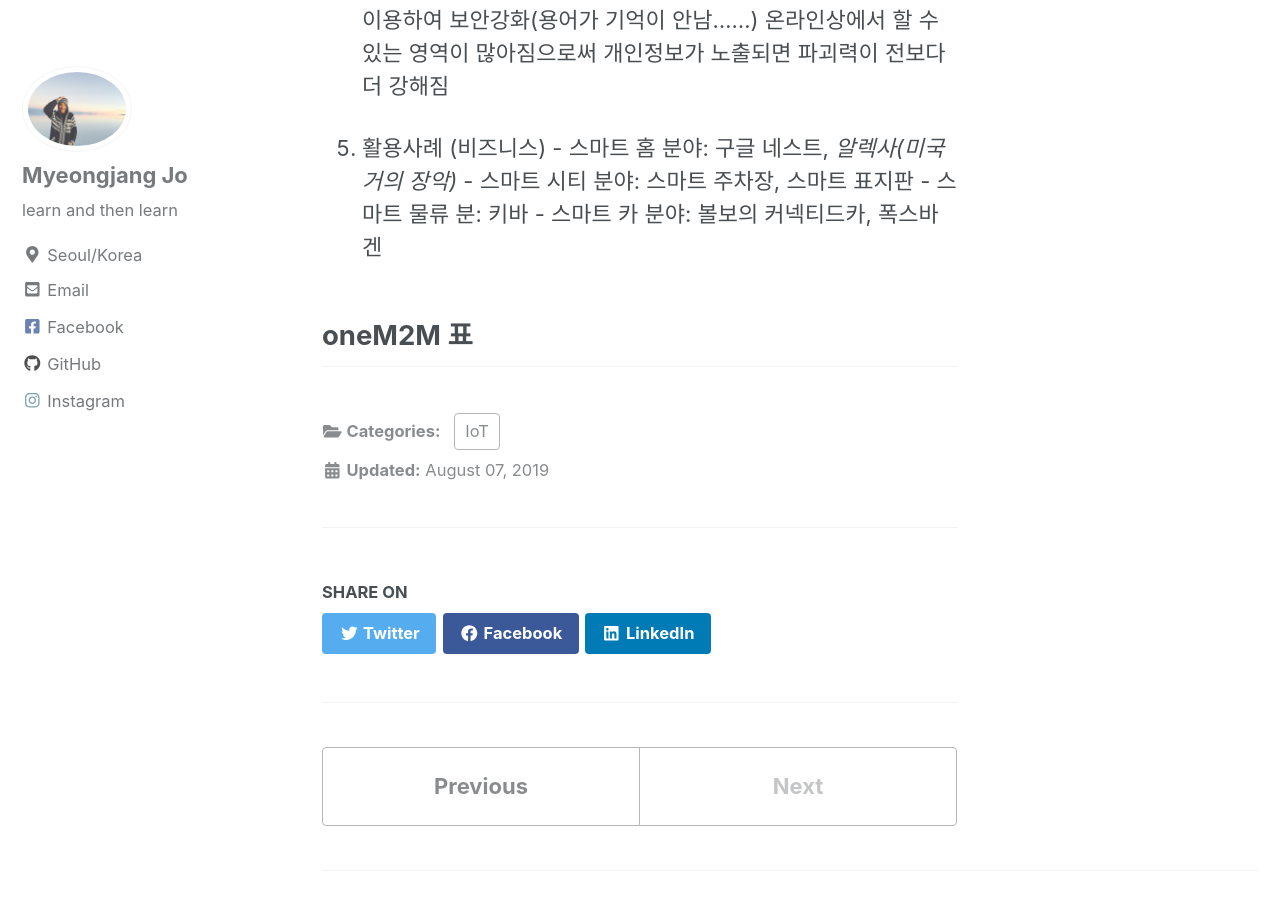
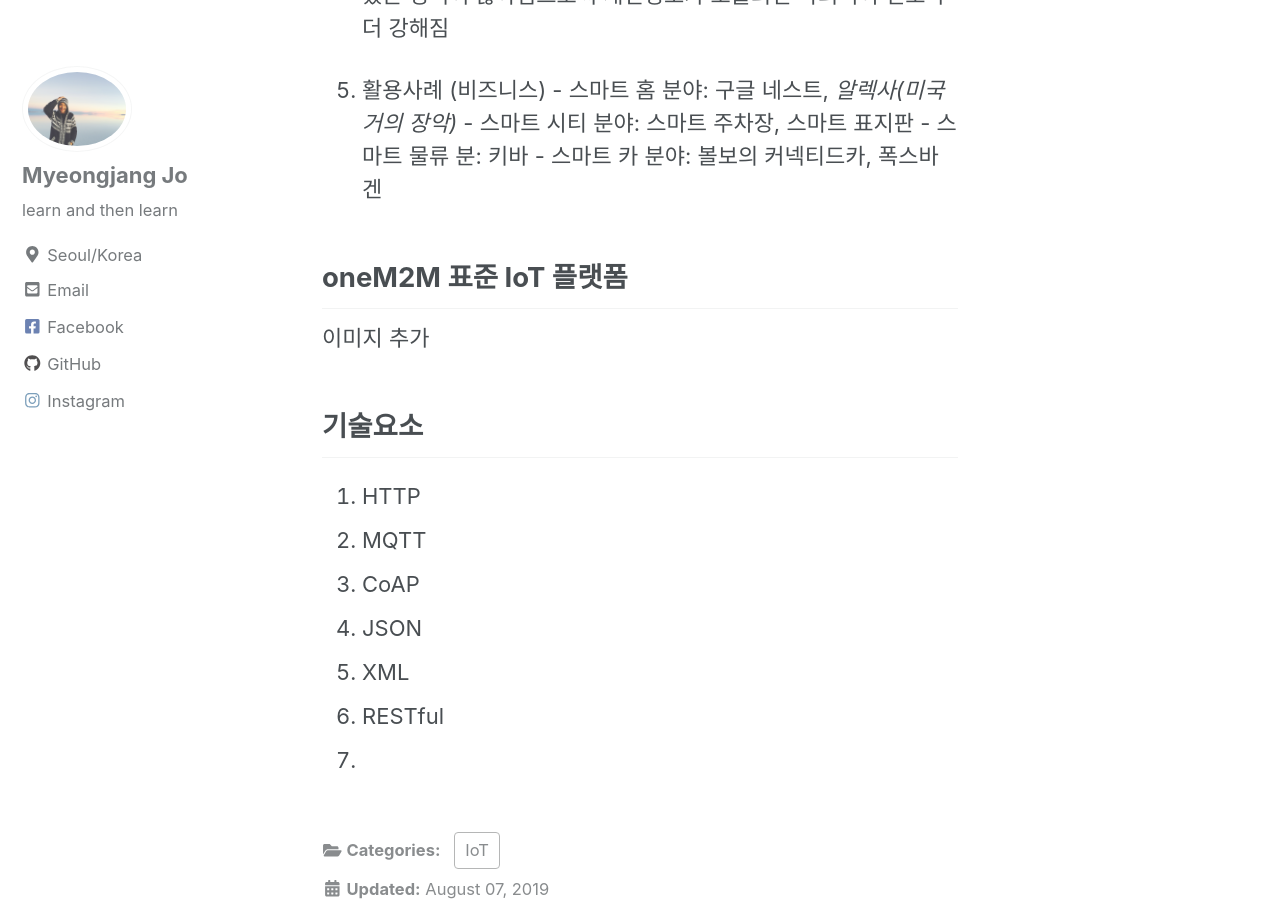
Before and after one commit to josephmjjo/josephmjjo.github.io, a Jekyll site: the page built from _posts/2019-08-07-IoT.md, in a window 1280 px wide and 900 px high, scrolled down 1280 px. Built offline with Jekyll 4.4.1, drawn with Linux system fonts in a browser that asks for light colours; cached includes are drawn as plain includes; nearby versions of some CDN libraries.

Commit message:
_posts/2019-08-07-IoT.md updated from https://stackedit.io/

```diff
--- a/_posts/2019-08-07-IoT.md
+++ b/_posts/2019-08-07-IoT.md
@@ -5,7 +5,7 @@ categories:
    - IoT
 ---
 
-## Iot란??
+# Iot란??
 인터넷으로 사람과 사물을 연결 즉 **연결성**이 가장 중요함
 1. 플랫폼이란?
   구매자와 판매자와의 상호연결을 할 수있게 끔 인프라 제공 일종의 온라인 시장터 예를 든다면 구글 앱스토어나, 유튜브 등
@@ -44,10 +44,21 @@ categories:
    		   - 스마트 물류 분:  키바
    		   - 스마트 카 분야: 볼보의 커넥티드카, 폭스바겐
 
-##  oneM2M 표
+##  oneM2M 표준 IoT 플랫폼
+
+이미지 추가
+
+## 기술요소
+1. HTTP
+2. MQTT
+3. CoAP
+4. JSON
+5. XML
+6. RESTful
+7.
 
 <!--stackedit_data:
-eyJoaXN0b3J5IjpbLTg2NzI3OTM0OSwyMDgxMzI1OTAxLC0xNj
-k0MjQ5NTc1LC0xNjA5ODg2MDY4LC05MzgxMDE1NTIsLTU2MDEy
-NTk0OSwtMTI2NTQ4MDM5OSw1MzI4NjcyODhdfQ==
+eyJoaXN0b3J5IjpbLTE5OTc0Mjc5MjgsMjA4MTMyNTkwMSwtMT
+Y5NDI0OTU3NSwtMTYwOTg4NjA2OCwtOTM4MTAxNTUyLC01NjAx
+MjU5NDksLTEyNjU0ODAzOTksNTMyODY3Mjg4XX0=
 -->
```
